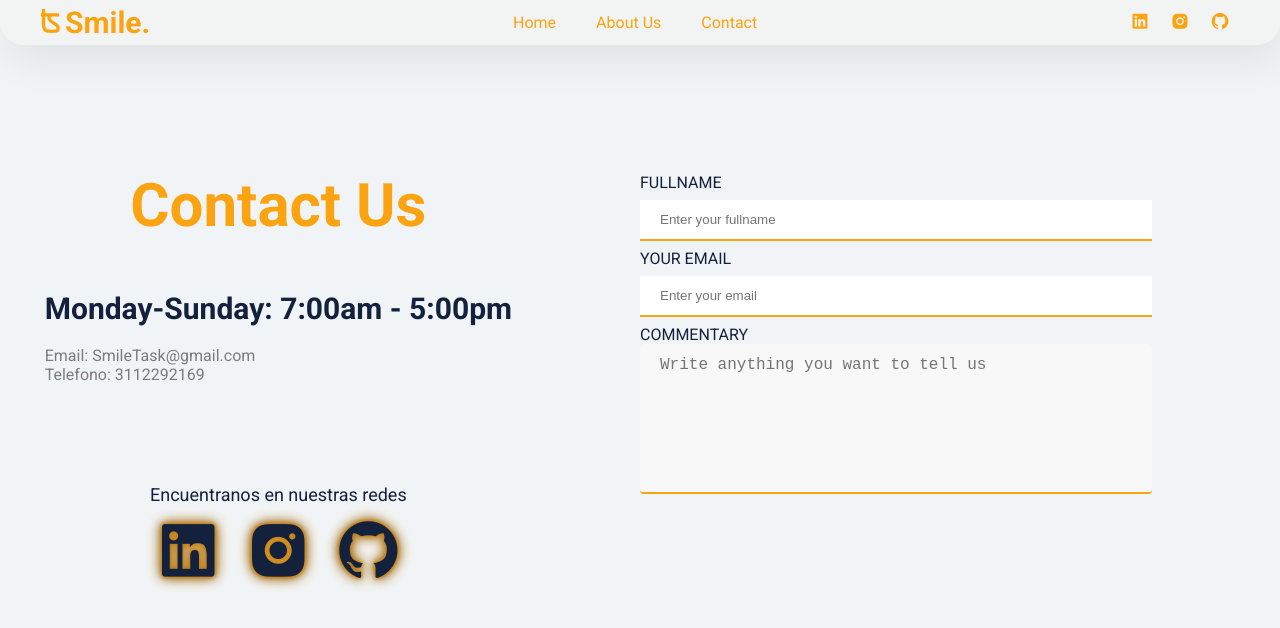
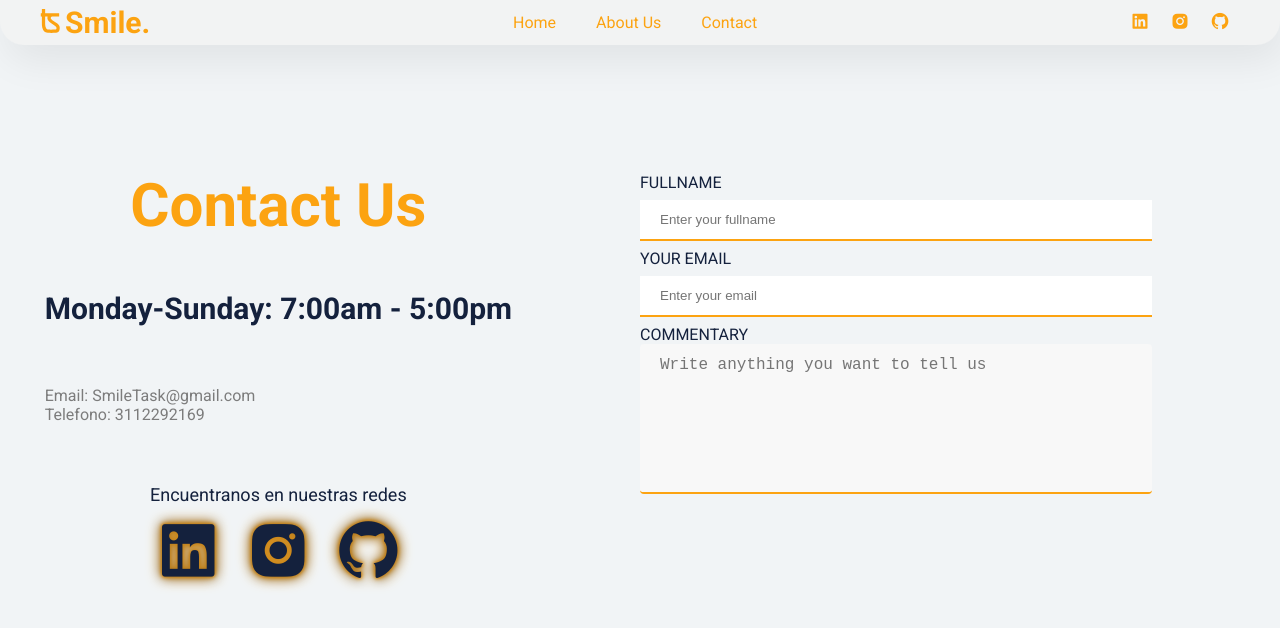
Before and after one commit to SmileTask/front-end, a React (Vite) app: page /contact in a window 1280 px wide. Shown: the top 628 px of the page. Built offline with nearby package versions, Linux system fonts and the light colour scheme.

Commit message:
Changes in contactcss/info.css

```diff
--- a/src/components/contactComponents/contactInfo.jsx
+++ b/src/components/contactComponents/contactInfo.jsx
@@ -1,5 +1,5 @@
 import React from 'react'
-import '../../css/contactCss/info.css'
+import '../../css/contactcss/info.css'
 
 const contactInfo = () => {
     return (
--- a/src/css/contactCss/info.css
+++ b/src/css/contactCss/info.css
@@ -30,13 +30,15 @@
 
 .contact-info{
     color: var(--tone-four);
-    margin: 20px 0;
+    margin: 60px 0;
     font-size: medium;
     text-align: left;
+    align-items: center;
+    justify-content: center;
 }
 
 .contact-foundUs {
-    margin-top: 100px;
+    margin-top: 1px;
     font-size: large;
     color: var(--tone-six);
 }
```
